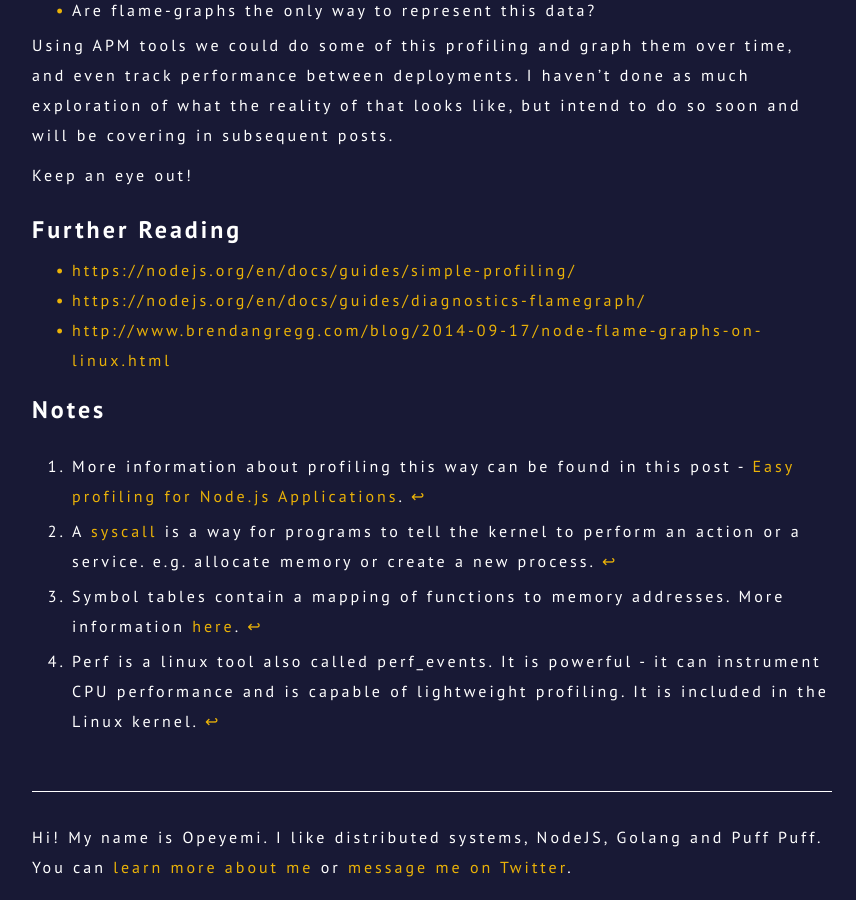
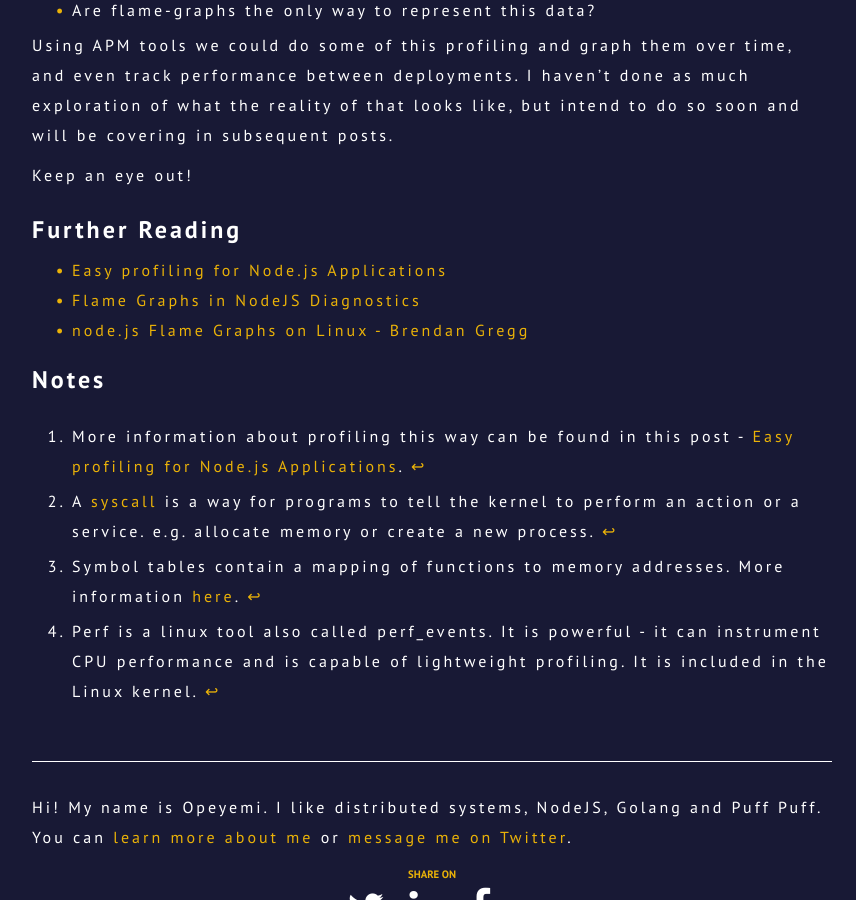
Before and after one commit to OpeOnikute/opeonikute.github.io, a Jekyll site: the page built from posts/node-js-in-flames.md, in a window 1280 px wide and 900 px high, scrolled down 8076 px. Shown: the whole window, without its empty margins (208-1064 px from the left). Built offline with Jekyll 4.4.1, drawn with Linux system fonts in a browser that asks for light colours.

Commit message:
make further reading section better

```diff
--- a/posts/node-js-in-flames.md
+++ b/posts/node-js-in-flames.md
@@ -204,9 +204,9 @@ Keep an eye out!
 
 ## Further Reading
 
-- [https://nodejs.org/en/docs/guides/simple-profiling/](https://nodejs.org/en/docs/guides/simple-profiling/)
-- [https://nodejs.org/en/docs/guides/diagnostics-flamegraph/](https://nodejs.org/en/docs/guides/diagnostics-flamegraph/)
-- [http://www.brendangregg.com/blog/2014-09-17/node-flame-graphs-on-linux.html](http://www.brendangregg.com/blog/2014-09-17/node-flame-graphs-on-linux.html)
+- [Easy profiling for Node.js Applications](https://nodejs.org/en/docs/guides/simple-profiling/)
+- [Flame Graphs in NodeJS Diagnostics](https://nodejs.org/en/docs/guides/diagnostics-flamegraph/)
+- [node.js Flame Graphs on Linux - Brendan Gregg](http://www.brendangregg.com/blog/2014-09-17/node-flame-graphs-on-linux.html)
 
 ## Notes
 
```
